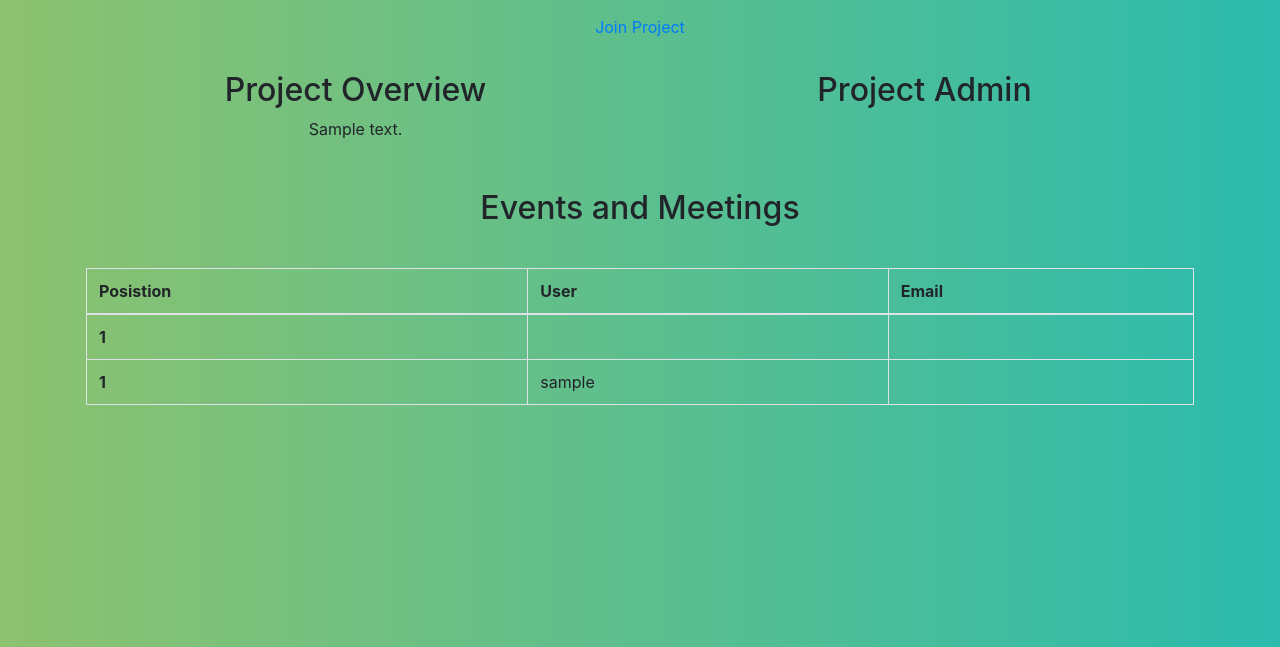
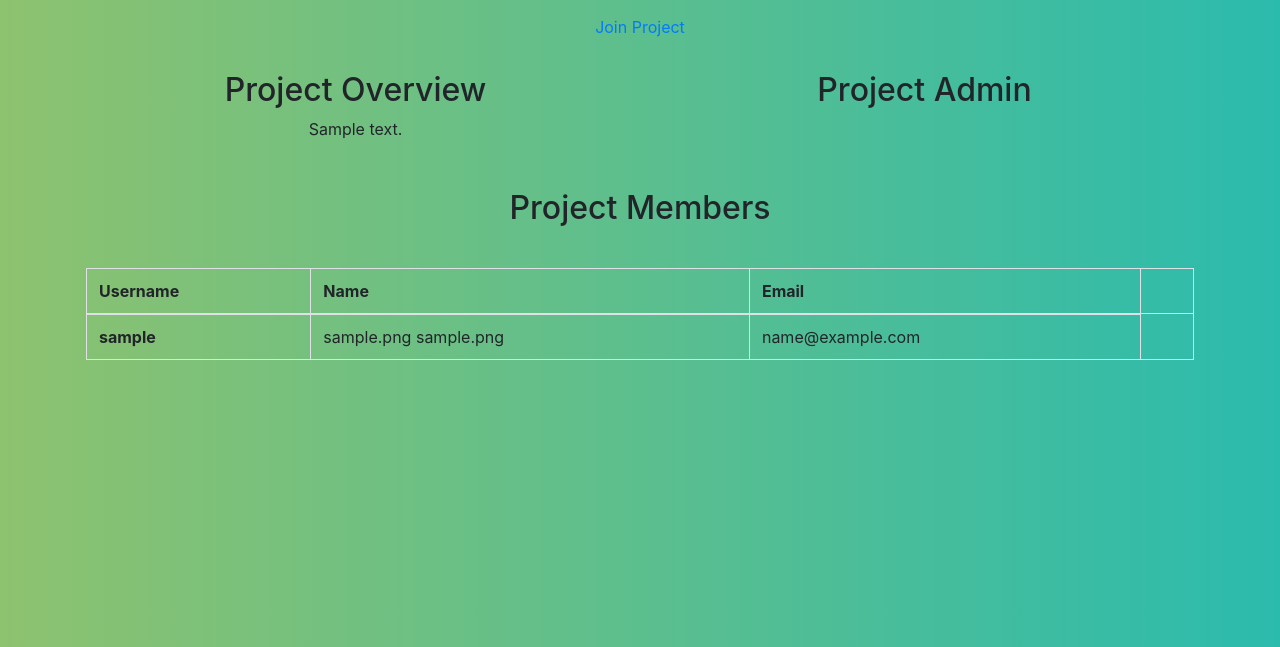
Before and after one commit to iamjaypatel/TeamBuilder-SWE, a Django app: page /projects/1/ in a window 1280 px wide. Shown: the part 153-800 px from the top of the page. Run offline with Django 3.2, Linux system fonts and the light colour scheme; tables that the repository leaves empty hold one stand-in row (values such as "Sample post"); some libraries are stand-ins or nearby versions.

```diff
--- a/python/TeamBuilder/projects/templates/projects/project.html
+++ b/python/TeamBuilder/projects/templates/projects/project.html
@@ -22,30 +22,28 @@
     </div>
 </div>
 <div class="container text-center p-3">
-    <h2>Events and Meetings</h2>
+    <h2>Project Members</h2>
 </div>
 <div class="container p-3">
     <table class="table table-bordered">
         <thead>
             <tr>
-                <th scope="col">Posistion</th>
-                <th scope="col">User</th>
+                <th scope="col">Username</th>
+                <th scope="col">Name</th>
                 <th scope="col">Email</th>
             </tr>
         </thead>
         <tbody>
-            <tr>
-                <th scope="row">1</th>
-                <td>{{ proj.project_Admin }}</td>
-                <td></td>
-            </tr>
             {% for m in members %}
             <tr>
-                <th scope="row">1</th>
                 {% if m %}
-                <td>{{ m.project_involved_username.profile_username }}</td>
+                <th scope="row">{{ m.project_involved_username.profile_username }}</th>
+                <td>{{ m.project_involved_username.profile_firstName }} {{ m.project_involved_username.profile_lastName }}</td>
+                <td>{{ m.project_involved_username.profile_Email }}</td>
                 {% else %}
-                <td>Empty</td>
+                <th scope="row">Empty</th>
+                <td></td>
+                <td></td>
                 {% endif %}
                 <td></td>
             </tr>
--- a/python/TeamBuilder/projects/views.py
+++ b/python/TeamBuilder/projects/views.py
@@ -69,7 +69,7 @@ def joinP(request, ID):
             print()
             # ToDo: add failure alert: no space available
 
-        elif Project_Involved.objects.get(project_involved_id = project, project_involved_username = request.user.username) is not None:
+        elif Project_Involved.objects.filter(project_involved_id = project, project_involved_username = request.user.username):
             print()
             # ToDo: add failure alert: already in project
 
```
Also changed, not shown: python/TeamBuilder/projects/templates/projects/createProj.html (+10 -6 lines).
